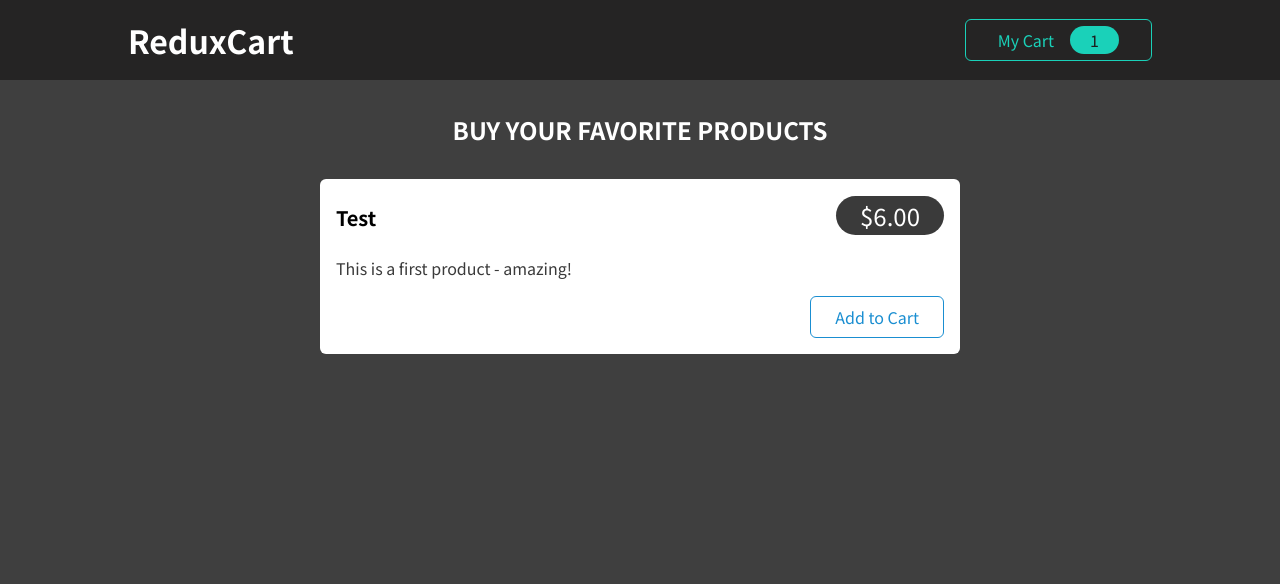
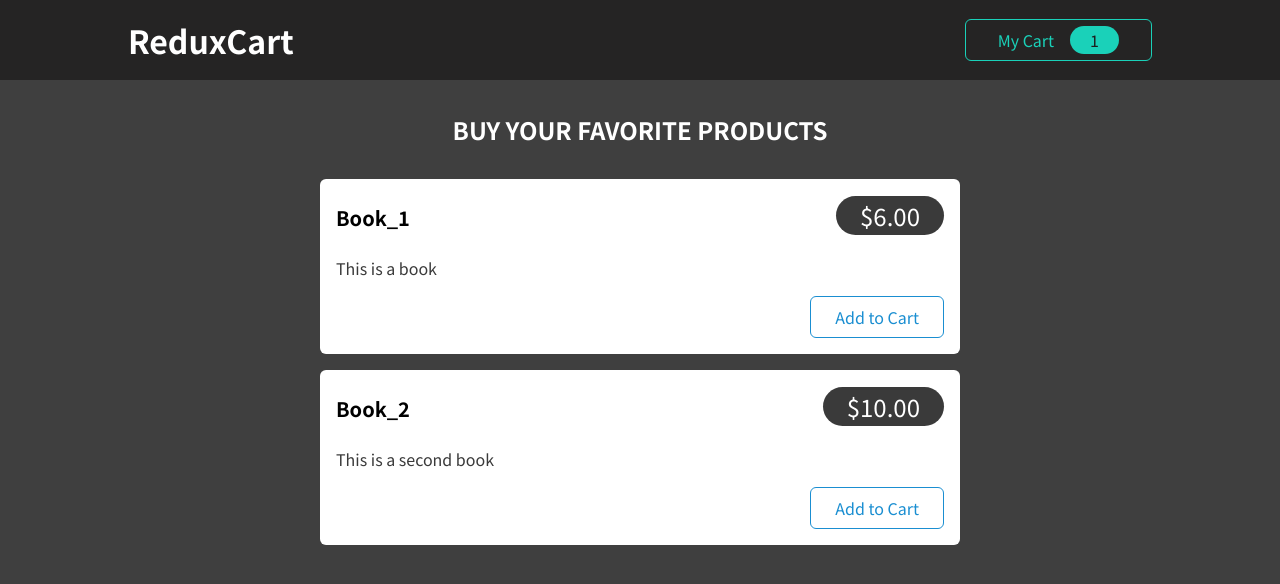
Before and after one commit to Nipun3120/redux-cart-prac, a React (Create React App) app: page / in a window 1280 px wide. Shown: the top 584 px of the page. Built offline with nearby package versions, Linux system fonts and the light colour scheme.

Commit message:
bug fixed

```diff
--- a/src/components/Shop/ProductItem.js
+++ b/src/components/Shop/ProductItem.js
@@ -1,8 +1,21 @@
+import { useDispatch } from 'react-redux';
+import { cartActions } from '../../store/cart-slice';
+
 import Card from '../UI/Card';
 import classes from './ProductItem.module.css';
 
 const ProductItem = (props) => {
-  const { title, price, description } = props;
+  const { title, price, description, id } = props;
+  const dispatch = useDispatch();
+
+  const addToCartHandler = ()=> {
+    dispatch(cartActions.addToCart({
+      id: id,
+      title: title,
+      price: price,
+    }));
+  };
+
 
   return (
     <li className={classes.item}>
@@ -13,7 +26,7 @@ const ProductItem = (props) => {
         </header>
         <p>{description}</p>
         <div className={classes.actions}>
-          <button>Add to Cart</button>
+          <button onClick={addToCartHandler}>Add to Cart</button>
         </div>
       </Card>
     </li>
--- a/src/components/Shop/Products.js
+++ b/src/components/Shop/Products.js
@@ -1,16 +1,34 @@
 import ProductItem from './ProductItem';
 import classes from './Products.module.css';
+
+const DUMMY_PRODUCT = [
+  {
+    id: 'p1',
+    price: 6,
+    title: 'Book_1',
+    description: 'This is a book'
+  },
+  {
+    id: 'p2',
+    price: 10,
+    title: 'Book_2',
+    description: 'This is a second book'
+  },
+]
 
 const Products = (props) => {
   return (
     <section className={classes.products}>
       <h2>Buy your favorite products</h2>
       <ul>
-        <ProductItem
-          title='Test'
-          price={6}
-          description='This is a first product - amazing!'
-        />
+        {DUMMY_PRODUCT.map(product => (
+          <ProductItem
+            key={product.id}
+            id={product.id}
+            title={product.title}
+            price={product.price}
+            description={product.description}
+          />))}
       </ul>
     </section>
   );
--- a/src/store/cart-slice.js
+++ b/src/store/cart-slice.js
@@ -7,8 +7,8 @@ const cartSlice = createSlice({
         totalQuantity: 0,
         totalAmount: 0
     },
-    reducer: {
-        addItemToCart(state, action) {
+    reducers: {
+        addToCart(state, action) {
             const newItem = action.payload;
             const existingItem = state.items.find(item=> item.id === newItem.id)
             if(!existingItem) {
--- a/src/store/index.js
+++ b/src/store/index.js
@@ -4,8 +4,8 @@ import cartSlice from "./cart-slice";
 
 const store = configureStore({
     reducer: {
+        cart: cartSlice.reducer ,
         ui: uiSlice.reducer,
-        cart: cartSlice.reducer
     }
 })
 
```
Also changed, not shown: 1 other file (tests, documents, lock files or other folders).
